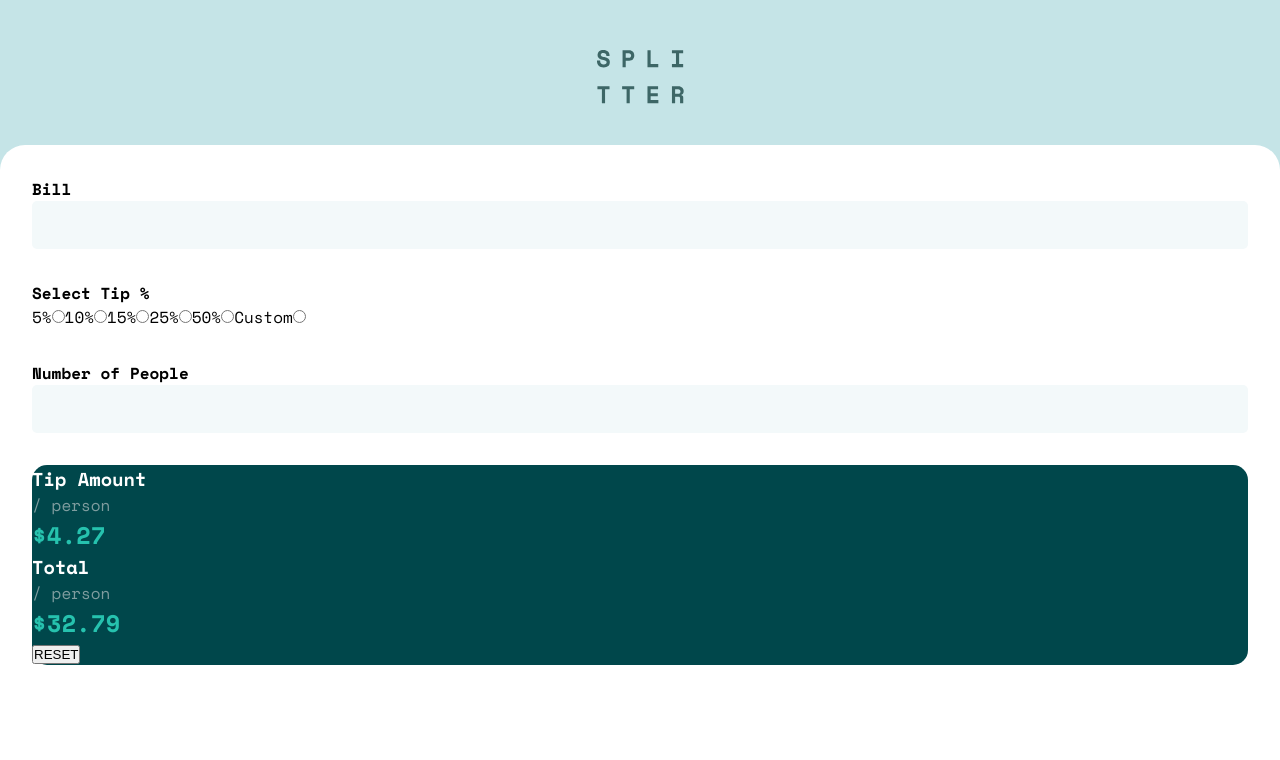
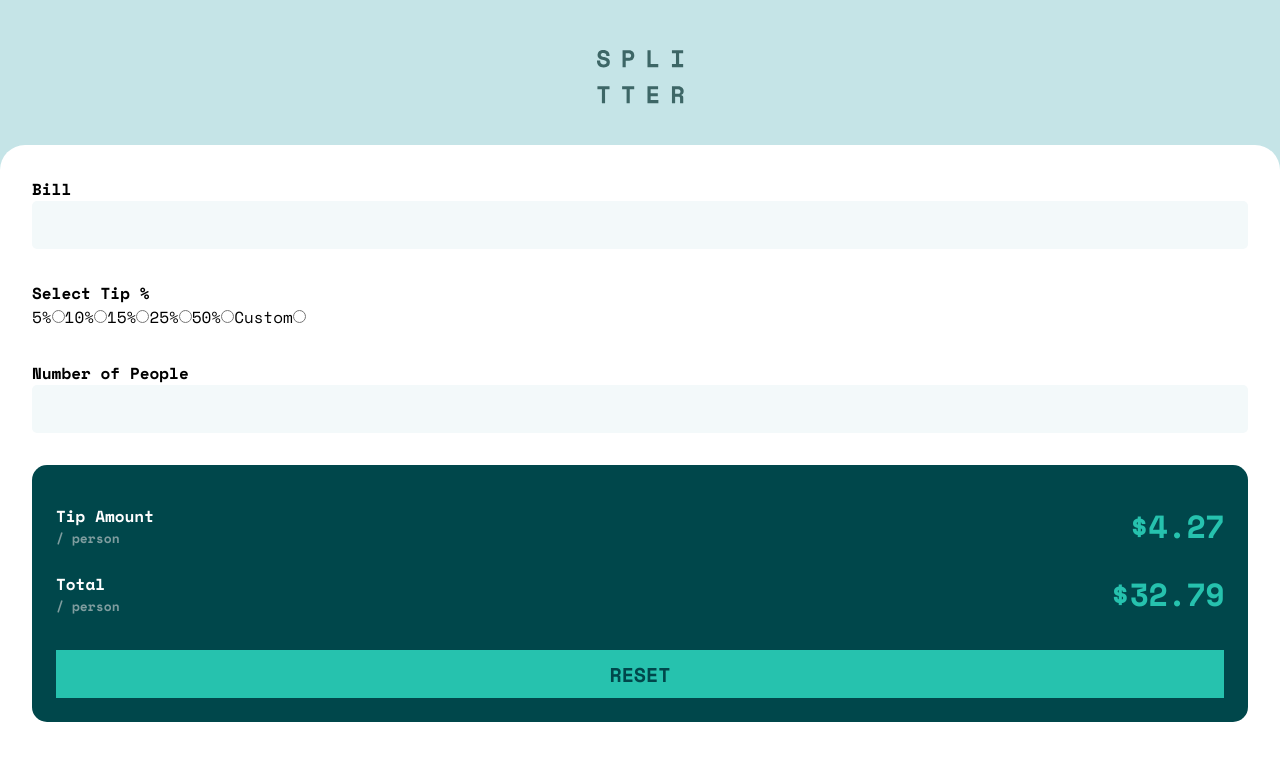
Before and after one commit to ryanbradley-webdev/tip-calculator-app, a React (Vite) app: page / in a window 1280 px wide. Shown: the top 760 px of the page. Built offline with nearby package versions, Linux system fonts and the light colour scheme.

Commit message:
Add styling to totals section.

```diff
--- a/src/App.css
+++ b/src/App.css
@@ -36,18 +36,46 @@ input[type='number'] {
 }
 
 .totals {
+  padding: 24px;
+  padding-top: 37px;
   background-color: var(--clr-teal-100);
   border-radius: 15px;
 }
 
+.totals > div {
+  display: flex;
+  justify-content: space-between;
+  align-items: center;
+  margin-bottom: 20px;
+}
+
 .totals h3 {
   color: var(--clr-white-900);
+  font-size: 16px;
 }
 
 .totals h2 {
   color: var(--clr-teal-600);
+  font-size: 32px;
+  letter-spacing: -0.67px;
 }
 
 .totals p {
   color: var(--clr-teal-700);
+  font-size: 13px;
+  font-weight: bold;
+
 }
+
+.totals button {
+  height: 48px;
+  width: 100%;
+  margin-top: 12px;
+  color: var(--clr-teal-100);
+  font-size: 20px;
+  font-weight: bold;
+  background-color: var(--clr-teal-600);
+  border: none;
+  border-radius: 0;
+  font-family: inherit;
+}
```
